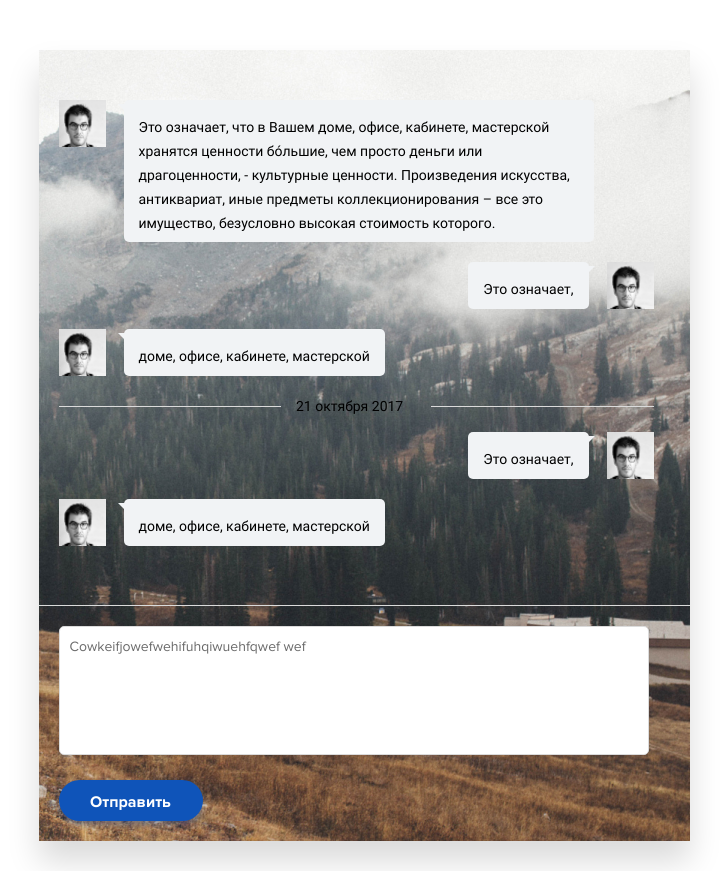
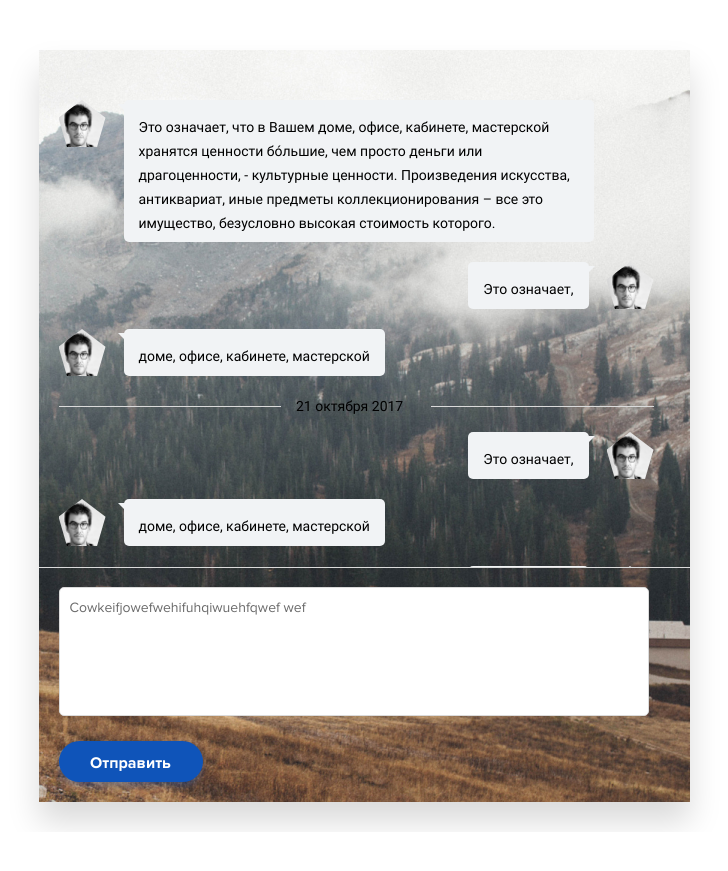
Before and after one commit to apoluektova/idem-test, a website: page source/dialog.html in a window 1280 px wide. Shown: the whole page, without its empty margins (276-1004 px from the left). After the commit the page ends 832 px from the top, so only its background shows below. Drawn offline with nearby package versions, Linux system fonts and the light colour scheme; files that its build step writes are made by us from their sources.

Commit message:
Add scroll

```diff
--- a/source/dialog.html
+++ b/source/dialog.html
@@ -36,6 +36,14 @@
             <img class="messages__avatar" src="img/avatar.jpg" width="47" height="47" alt="Аватар пользовтеля">
             <p class="messages__text">доме, офисе, кабинете, мастерской</p>
           </div>
+          <div class="messages__item messages__item--right">
+            <img class="messages__avatar messages__avatar--right"" src="img/avatar.jpg" width="47" height="47" alt="Аватар пользовтеля">
+            <p class="messages__text messages__text--right">Это означает,</p>
+          </div>
+          <div class="messages__item messages__item--left">
+            <img class="messages__avatar" src="img/avatar.jpg" width="47" height="47" alt="Аватар пользовтеля">
+            <p class="messages__text">доме, офисе, кабинете, мастерской</p>
+          </div>
         </section>
         <form class="form" action="" method="post">
           <textarea class="form__text" id="comment" name="comment">Cowkeifjowefwehifuhqiwuehfqwef wef</textarea>
--- a/source/sass/dialog-blocks/form.scss
+++ b/source/sass/dialog-blocks/form.scss
@@ -1,5 +1,16 @@
 .form {
   padding: 20px 41px 20px 20px;
+  position: relative;
+
+  &::before {
+    content: "";
+    position: absolute;
+    height: 1px;
+    width: 100%;
+    background: $sepia;
+    top: 0;
+    left: 0;
+  }
 }
 
 .form__text {
--- a/source/sass/dialog-blocks/messages.scss
+++ b/source/sass/dialog-blocks/messages.scss
@@ -1,16 +1,7 @@
 .messages {
   padding: 50px 36px 30px 20px;
-  position: relative;
-
-  &::after {
-    content: "";
-    position: absolute;
-    height: 1px;
-    width: 100%;
-    background: $sepia;
-    bottom: 0;
-    left: 0;
-  }
+  height: 517px;
+  overflow: scroll;
 }
 
 .messages__item {
@@ -36,6 +27,7 @@
   width: 47px;
   height: 47px;
   margin-right: 18px;
+  clip-path: polygon(50% 0%, 100% 38%, 82% 100%, 18% 100%, 0% 38%);
 
   &--right {
     margin-right: 0;
```
